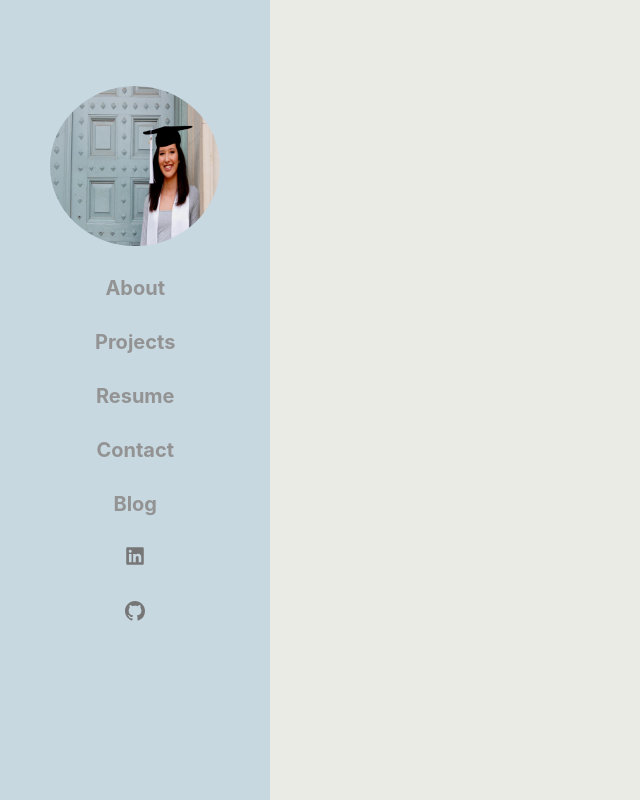
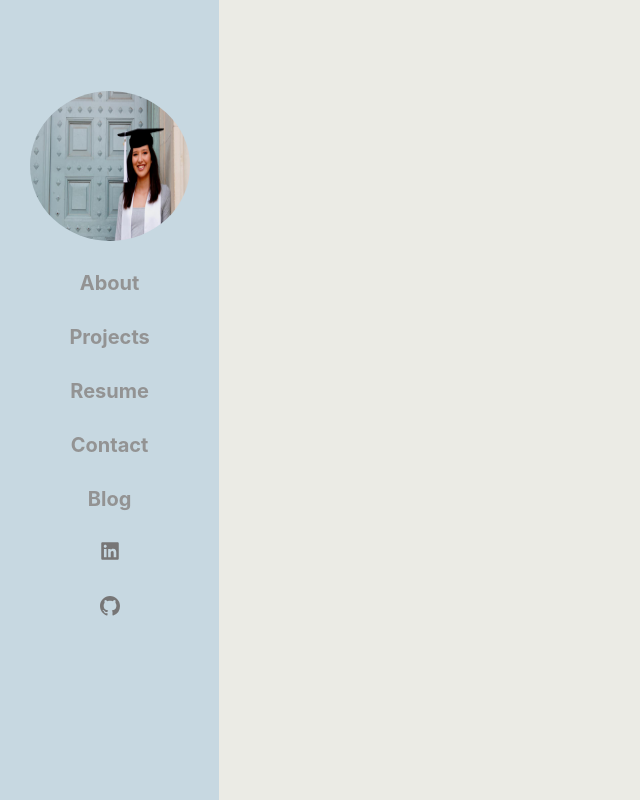
Before and after one commit to felipamendez/portfolio, a React (Create React App) app: page / in a window 1280 px wide. Shown: the top 800 px of the page, without its empty margins (0-640 px from the left). Built offline with nearby package versions, Linux system fonts and the light colour scheme.

Commit message:
styles updated

```diff
--- a/src/App.css
+++ b/src/App.css
@@ -21,7 +21,7 @@ body {
   float: left;
   height: 100vh;
   overflow: auto;
-  width: 18%;
+  width: 14%;
   background-color: rgb(199, 216, 225);
   gap: 30px;
   padding: 20px;
@@ -53,8 +53,8 @@ body {
 }
 
 .circle-img {
-  width: 170px;
-  height: 160px;
+  width: 160px;
+  height: 150px;
   border-radius: 50%;
   display: inline;
   margin: 0 auto;
```
